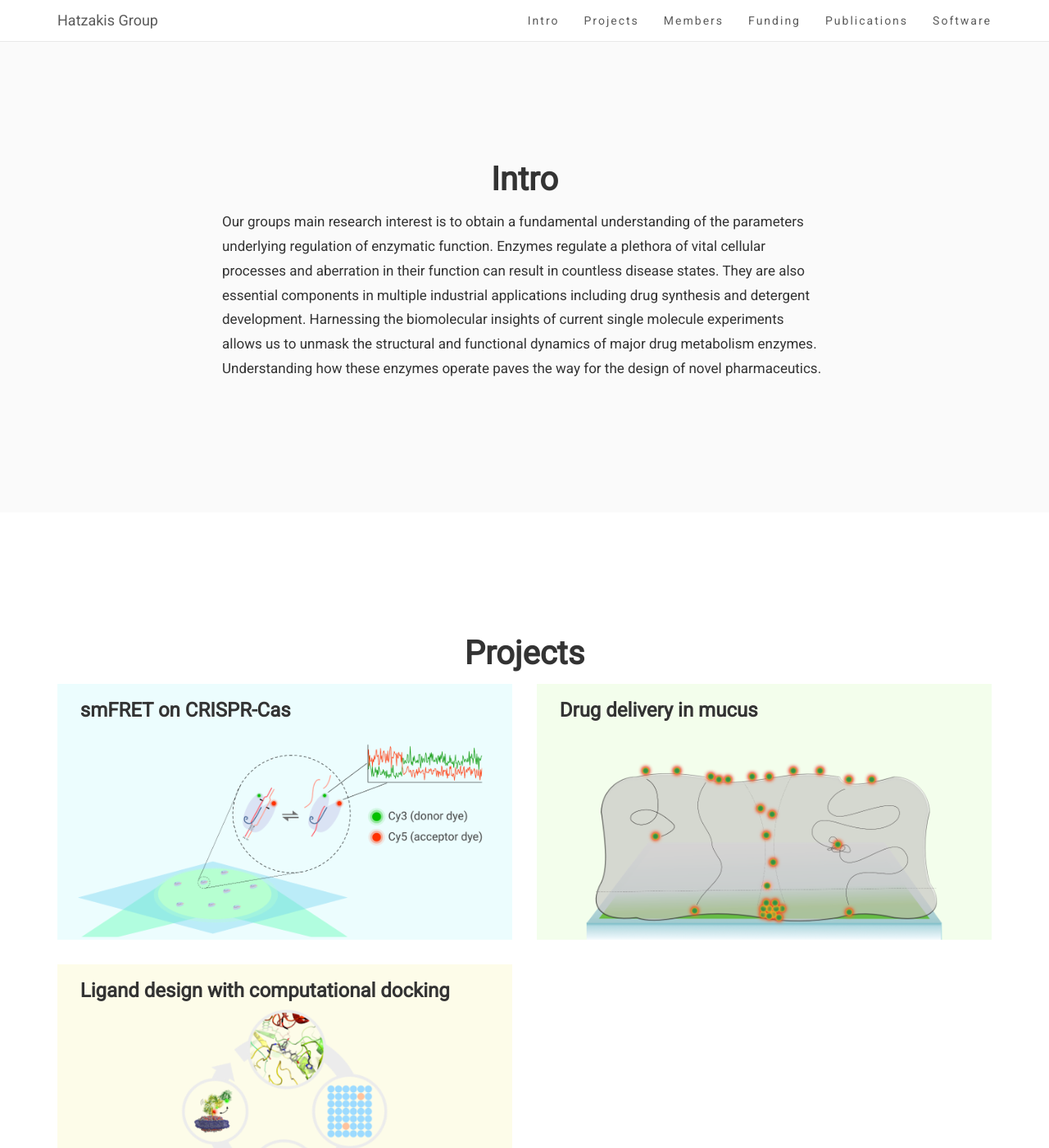
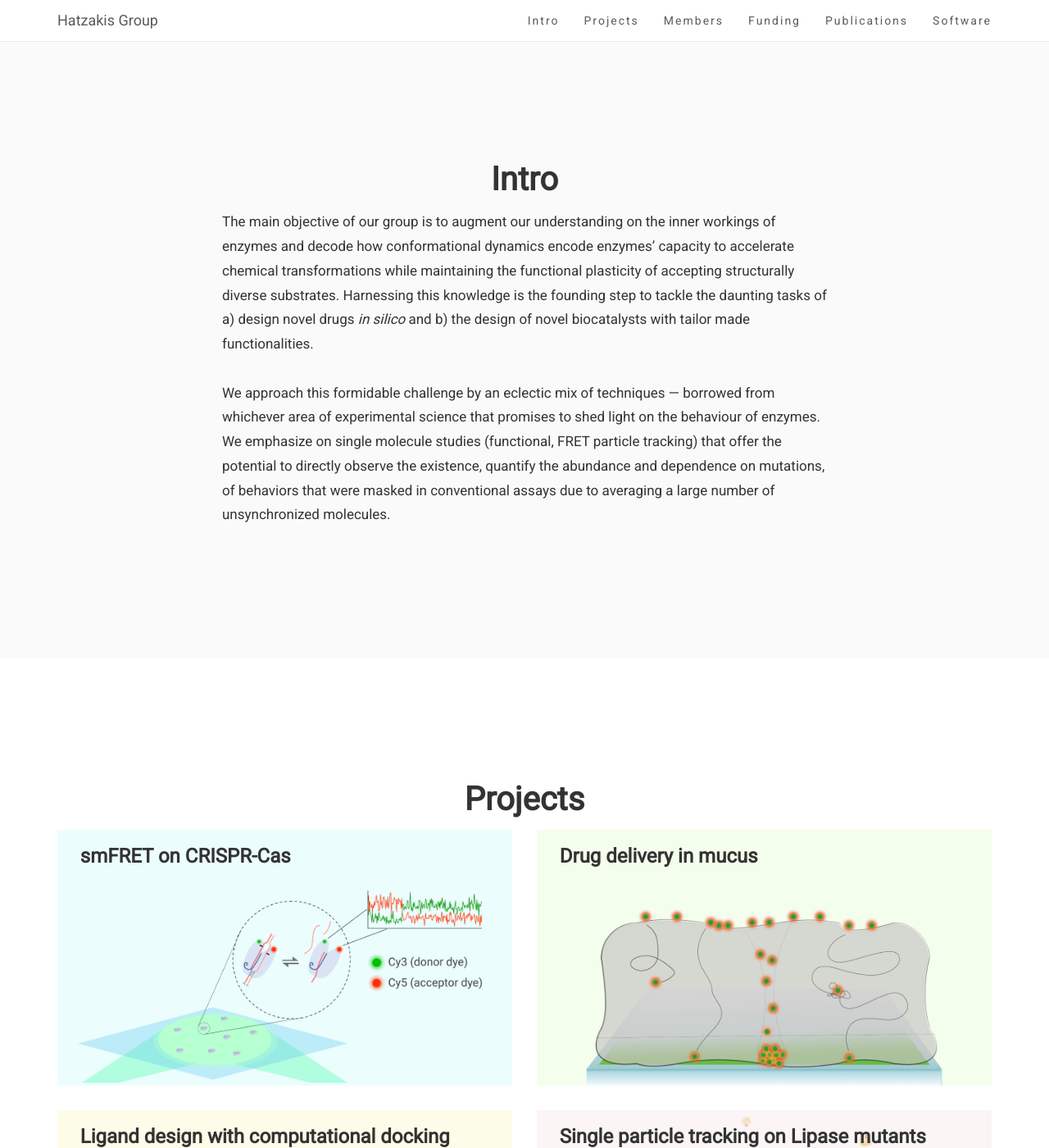
Before and after one commit to hatzakislab/hatzakislab.github.io, a Jekyll site: the page built from index.md, in a window 1280 px wide and 1400 px high, scrolled down 202 px. Shown: the whole window at 82% size. Built offline with Jekyll 4.4.1, drawn with Linux system fonts in a browser that asks for light colours; nearby versions of some CDN libraries; some web fonts are replaced; some of the changed text lies outside the part shown.

Commit message:
added more images and projects

```diff
--- a/_config.yml
+++ b/_config.yml
@@ -16,7 +16,7 @@ social:
 
 google_verify: google59e9fde1d35d1916.html
 
-markdown: kramdown
+markdown: GFM
 
 plugins:
   - jekyll-feed
--- a/_includes/intro.html
+++ b/_includes/intro.html
@@ -6,13 +6,17 @@
         </div>
         <div class="col-md-14 text-left">
             <p>
-                Our groups main research interest is to obtain a fundamental understanding of the parameters underlying
-                regulation of enzymatic function. Enzymes regulate a plethora of vital cellular processes and aberration
-                in their function can result in countless disease states. They are also essential components in multiple
-                industrial applications including drug synthesis and detergent development. Harnessing the biomolecular
-                insights of current single molecule experiments allows us to unmask the structural and functional
-                dynamics of major drug metabolism enzymes. Understanding how these enzymes operate paves the way for the
-                design of novel pharmaceutics.
+                The main objective of our group is to augment our understanding on the inner workings of enzymes and
+                decode how conformational dynamics encode enzymes’ capacity to accelerate chemical transformations while
+                maintaining the functional plasticity of accepting structurally diverse substrates. Harnessing this
+                knowledge is the founding step to tackle the daunting tasks of a) design novel drugs <i>in silico</i>
+                and b) the design of novel biocatalysts with tailor made functionalities.
+                <br><br>
+                We approach this formidable challenge by an eclectic mix of techniques — borrowed from whichever area of
+                experimental science that promises to shed light on the behaviour of enzymes. We emphasize on single
+                molecule studies (functional, FRET particle tracking) that offer the potential to directly observe the
+                existence, quantify the abundance and dependence on mutations, of behaviors that were masked in
+                conventional assays due to averaging a large number of unsynchronized molecules.
             </p>
         </div>
     </div>
--- a/_includes/portfolio-modals.html
+++ b/_includes/portfolio-modals.html
@@ -10,10 +10,19 @@
                             <!-- Project Details Go Here -->
                             <h3>{{ project.name }}</h3>
                             <img class="img-responsive img-centered"
-                                 src="/assets/img/portfolio/large-{{ project.photo }}" alt="{{ project.img-alt }}">
+                                 src="/assets/img/portfolio/large-{{ project.photo }}.png" alt="{{ project.img-alt }}">
                             <p>{{ project.description }}</p>
+
+                            <!--                            {% if project.extra == true %}-->
+                            <!--                            <img class="img-responsive img-centered"-->
+                            <!--                                 src="/assets/img/portfolio/{{ project.photo }}-extra1.png" alt="{{ project.img-alt }}">-->
+
+                            <img src="/assets/img/portfolio/lipase_video.gif" alt="{{ project.img-alt }}">
+
+                            <!--                            {% endif %}-->
+
                             <button type=" button" class="btn btn-primary" data-dismiss="modal"><i
-                                class="fa fa-close"></i> Close
+                                    class="fa fa-close"></i> Close
                             </button>
 
                         </div>
--- a/_includes/portfolio.html
+++ b/_includes/portfolio.html
@@ -17,7 +17,7 @@
                         <div class="portfolio-hover-content">
                         </div>
                     </div>
-                    <img src="/assets/img/portfolio/{{ project.photo }}" class="img-responsive"
+                    <img src="/assets/img/portfolio/{{ project.photo }}.png" class="img-responsive"
                          alt="{{ project.img-alt }}" style="background-color: {{ project.color }}">
                 </a>
             </div>
--- a/_includes/team.html
+++ b/_includes/team.html
@@ -9,7 +9,7 @@
     <div class="container">
         <div class="row">
             <div class="col-lg-12 text-center">
-                <h2 class="section-heading">Group Members</h2>
+                <h2 class="section-heading">Current Group Members</h2>
             </div>
         </div>
         <div class="row">
```
Also changed, not shown: _data/works.yml (+14 -3 lines), assets/img/portfolio/large-lipase.png (added), assets/img/portfolio/lipase-extra1.png (added), assets/img/portfolio/lipase-extra2.png (added), assets/img/portfolio/lipase.png (added), 3 other files.
